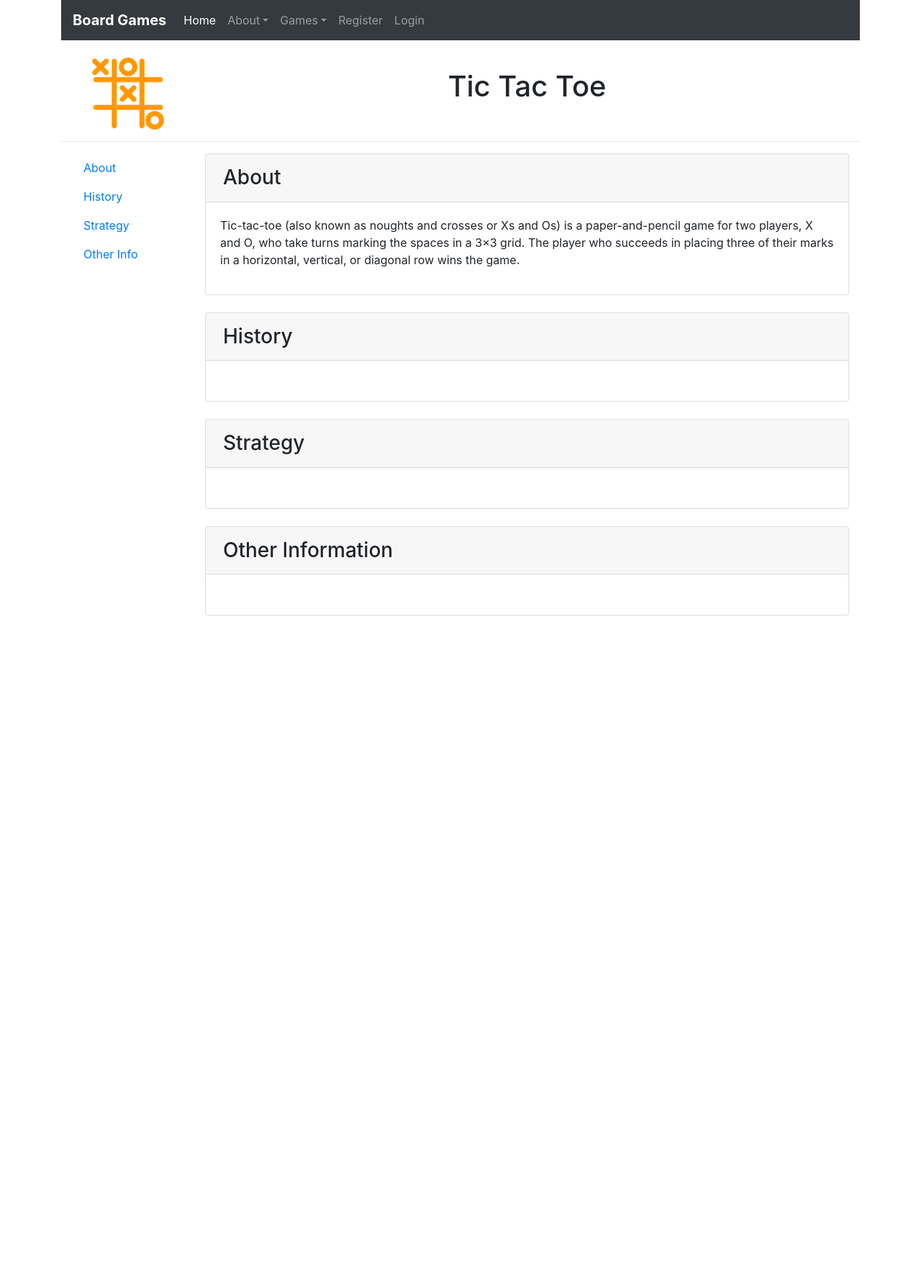
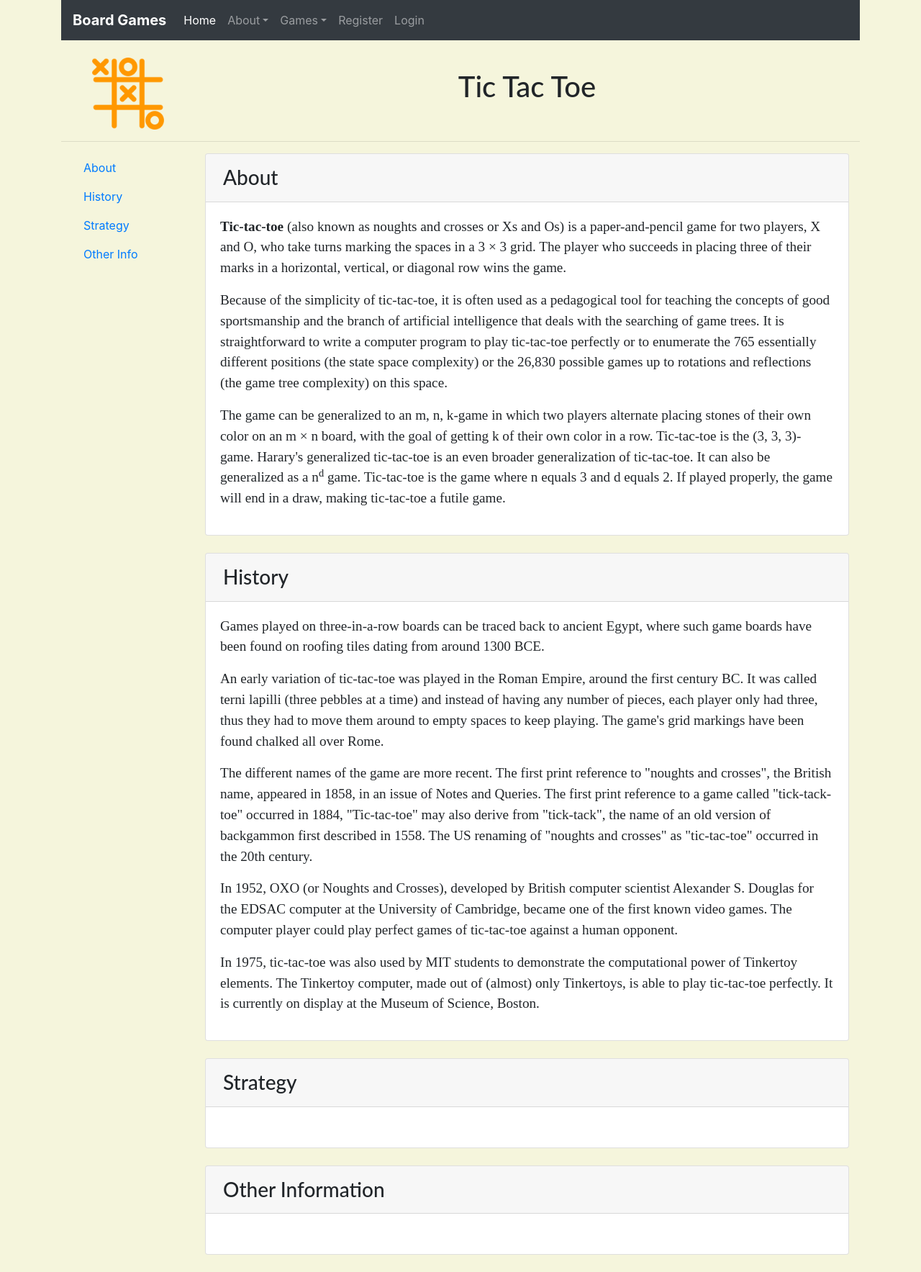
Before and after one commit to larryworm1127/PyBoardGame, a Flask app: page /about/ttt in a window 1280 px wide. Shown: the whole page at 72% size. Before the commit the page ends 855 px from the top, so only its background shows below. Run offline with Flask 2, Linux system fonts and the light colour scheme; some libraries are stand-ins or nearby versions.

Commit message:
add about and history for ttt about, updated fonts and other styles

```diff
--- /dev/null
+++ b/board_games/static/css/auth.css
@@ -0,0 +1,17 @@
+body {
+    background: beige;;
+}
+
+.card-body {
+    font-family: 'Times New Roman', serif;
+    font-size: 120%
+}
+
+.card-header {
+    font-family: 'Lato', sans-serif
+}
+
+#ttt-logo {
+    width: 100px;
+    height: 100px
+}
--- a/board_games/templates/about/about_base.html
+++ b/board_games/templates/about/about_base.html
@@ -9,7 +9,7 @@
         {% endblock %}
       </div>
       <div class="col-10 text-center">
-        <h1 class="m-3">{% block header %}{% endblock %}</h1>
+        <h1 class="m-3" style="font-family: 'Lato', sans-serif">{% block header %}{% endblock %}</h1>
       </div>
     </div>
   </div>
@@ -73,7 +73,7 @@
           <div class="card-header">
             <h3 class="m-1">Other Information</h3>
           </div>
-          <div class="card-body">
+          <div class="card-body ">
             {% block other_info %}
             {% endblock %}
           </div>
--- a/board_games/templates/about/about_ttt.html
+++ b/board_games/templates/about/about_ttt.html
@@ -5,32 +5,73 @@
 {% block header %}Tic Tac Toe{% endblock %}
 
 {% block image %}
-  <img src="{{ url_for('static', filename='images/tic-tac-toe.png') }}" alt="ttt" width="100px" height="100px">
+  <img src="{{ url_for('static', filename='images/tic-tac-toe.png') }}" id="ttt-logo" alt="ttt">
+{% endblock %}
+
+<!-- About section -->
+{% block about %}
+  <p>
+    <strong>Tic-tac-toe</strong> (also known as noughts and crosses or Xs and Os) is a paper-and-pencil game for two
+    players, X and O, who take turns marking the spaces in a 3 × 3 grid. The player who succeeds in placing three of
+    their marks in a horizontal, vertical, or diagonal row wins the game.
+  </p>
+  <p>
+    Because of the simplicity of tic-tac-toe, it is often used as a pedagogical tool for teaching the concepts of good
+    sportsmanship and the branch of artificial intelligence that deals with the searching of game trees. It is
+    straightforward to write a computer program to play tic-tac-toe perfectly or to enumerate the 765 essentially
+    different positions (the state space complexity) or the 26,830 possible games up to rotations and reflections (the
+    game tree complexity) on this space.
+  </p>
+  <p>
+    The game can be generalized to an m, n, k-game in which two players alternate placing stones of their own color on
+    an m × n board, with the goal of getting k of their own color in a row. Tic-tac-toe is the (3, 3, 3)-game.
+    Harary's generalized tic-tac-toe is an even broader generalization of tic-tac-toe. It can also be generalized as a
+    n<sup>d</sup> game. Tic-tac-toe is the game where n equals 3 and d equals 2. If played properly, the game will end
+    in a draw, making tic-tac-toe a futile game.
+  </p>
+{% endblock %}
+
+<!-- History section -->
+{% block history %}
+  <p>
+    Games played on three-in-a-row boards can be traced back to ancient Egypt, where such game boards have been found
+    on roofing tiles dating from around 1300 BCE.
+  </p>
+  <p>
+    An early variation of tic-tac-toe was played in the Roman Empire, around the first century BC. It was called terni
+    lapilli (three pebbles at a time) and instead of having any number of pieces, each player only had three, thus they
+    had to move them around to empty spaces to keep playing. The game's grid markings have been found chalked all
+    over Rome.
+  </p>
+  <p>
+    The different names of the game are more recent. The first print reference to "noughts and crosses", the British
+    name, appeared in 1858, in an issue of Notes and Queries. The first print reference to a game called
+    "tick-tack-toe" occurred in 1884, "Tic-tac-toe" may also derive from "tick-tack", the name of an old version of
+    backgammon first described in 1558. The US renaming of "noughts and crosses" as "tic-tac-toe" occurred in the 20th
+    century.
+  </p>
+  <p>
+    In 1952, OXO (or Noughts and Crosses), developed by British computer scientist Alexander S. Douglas for the EDSAC
+    computer at the University of Cambridge, became one of the first known video games. The computer player
+    could play perfect games of tic-tac-toe against a human opponent.
+  </p>
+  <p>
+    In 1975, tic-tac-toe was also used by MIT students to demonstrate the computational power of Tinkertoy elements. The
+    Tinkertoy computer, made out of (almost) only Tinkertoys, is able to play tic-tac-toe perfectly. It is currently
+    on display at the Museum of Science, Boston.
+  </p>
 {% endblock %}
 
 
-{% block about %}
-  <p>
-    Tic-tac-toe (also known as noughts and crosses or Xs and Os) is a
-    paper-and-pencil game for two players, X and O, who take turns
-    marking the spaces in a 3×3 grid. The player who succeeds in
-    placing three of their marks in a horizontal, vertical, or diagonal
-    row wins the game.
-  </p>
-{% endblock %}
-
-{% block history %}
-  <p>
-
-  </p>
-{% endblock %}
-
+<!-- Strategy section -->
 {% block strategy %}
   <p>
 
   </p>
 {% endblock %}
 
+
+<!-- Other info section -->
 {% block other_info %}
   <p>
 
--- a/board_games/templates/auth/auth_base.html
+++ b/board_games/templates/auth/auth_base.html
@@ -1,7 +1,7 @@
 {% extends 'layout.html' %}
 
 {% block head %}
-
+  <link rel="stylesheet" href="{{ url_for('static', filename='css/auth.css') }}">
   <script async src="//pagead2.googlesyndication.com/pagead/js/adsbygoogle.js"></script>
   <script>
       (adsbygoogle = window.adsbygoogle || []).push({
```
Also changed, not shown: board_games/templates/about/about_2048.html (+5 -2 lines), board_games/templates/about/about_blackjack.html (+5 -2 lines), board_games/templates/about/about_sudoku.html (+5 -2 lines).
